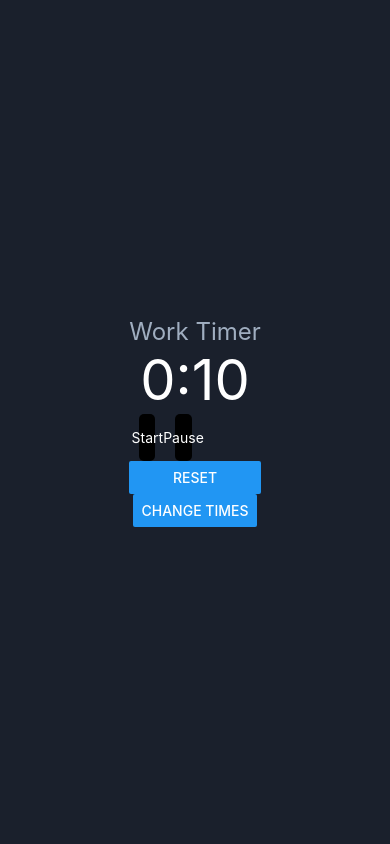
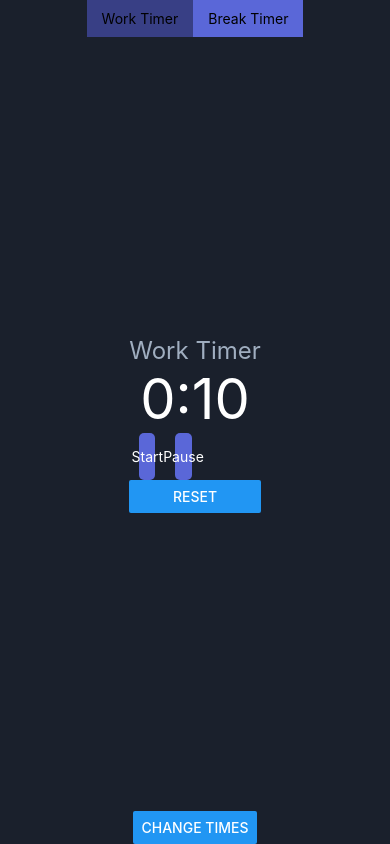
Before and after one commit to mcarson24/pomodoro-timer, a React Native app: screen / in a window 390 px wide. Built offline with nearby package versions, Linux system fonts and the light colour scheme.

Commit message:
Add buttons for selecting timers

```diff
--- a/components/Timer.js
+++ b/components/Timer.js
@@ -1,5 +1,6 @@
 import React from 'react'
 import {Button, Text, TextInput, TouchableOpacity, StyleSheet, Vibration, View} from 'react-native'
+import Constants from 'expo-constants'
 
 export default class Timer extends React.Component {
 	constructor(props) {
@@ -107,6 +108,14 @@ export default class Timer extends React.Component {
 	render() {
 		return (
 			<View style={styles.timerContainer}>
+				<View style={styles.timerToggles}>
+					<TouchableOpacity onPress={this.switchTimer} style={[ this.state.workMode ? styles.timerToggleButtonActive : styles.timerToggleButton]}>
+						<Text>Work Timer</Text>
+					</TouchableOpacity>
+					<TouchableOpacity onPress={this.switchTimer} style={[ this.state.workMode ? styles.timerToggleButton : styles.timerToggleButtonActive]}>
+						<Text>Break Timer</Text>
+					</TouchableOpacity>
+				</View>
 				{!this.state.showInputs && (
 					<View>
 						<View style={styles.timerHeader}>
@@ -124,11 +133,11 @@ export default class Timer extends React.Component {
 		        <Button title="Reset" onPress={this.reset} />
 	        </View>
 				)}
-        { this.state.currentTime === 0 && (
-          <Button title="Switch Timer"
-                  onPress={this.switchTimer} />
-        )}
         <View>
+	        { this.state.currentTime === 0 && (
+	          <Button title="Switch Timer"
+	                  onPress={this.switchTimer} />
+	        )}
         	<Button title="Change Times" onPress={this.toggleInputs}/>
         	{this.state.showInputs && (
         		<View>
@@ -150,9 +159,25 @@ export default class Timer extends React.Component {
 
 const styles = StyleSheet.create({
 	timerContainer: {
+		marginTop: Constants.statusBarHeight,
 		width: '85%',
-		justifyContent: 'center',
+		flex: 1,
+		flexDirection: 'column',
+		justifyContent: 'space-between',
 		alignItems: 'center'
+	},
+	timerToggles: {
+		flexDirection: 'row',
+	},
+	timerToggleButton: {
+		backgroundColor: '#5a67d8',
+		padding: 10,
+		paddingHorizontal: 15,
+	},
+	timerToggleButtonActive: {
+		backgroundColor: '#383F85',
+		padding: 10,
+		paddingHorizontal: 15,
 	},
 	timerHeader: {
 		alignItems: 'center'
@@ -171,7 +196,7 @@ const styles = StyleSheet.create({
     width: '55%'
   },
   timerButtons: {
-  	backgroundColor: '#000',
+  	backgroundColor: '#5a67d8',
   	color: '#fff',
   	flex: 1,
   	justifyContent: 'center',
```
